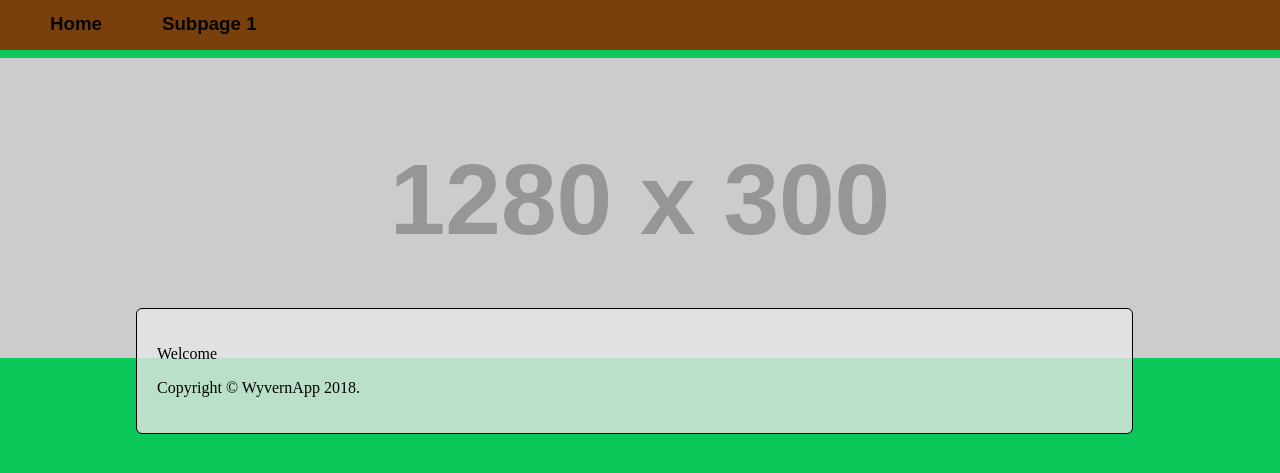
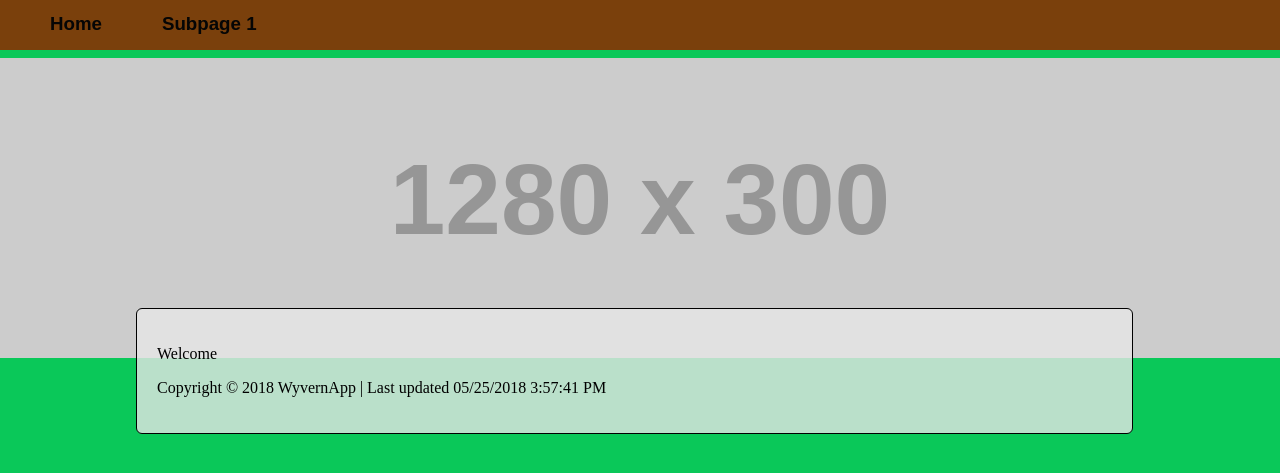
Before and after one commit to WyvernApp/wyvernapp.github.io, a Jekyll site: the page built from index.md, in a window 1280 px wide. Shown: the top 473 px of the page. Built offline with Jekyll 4.4.1, drawn with Linux system fonts in a browser that asks for light colours; part of the change alters nothing that is shown.

Commit message:
Add footer content

```diff
--- a/_layouts/home.html
+++ b/_layouts/home.html
@@ -5,6 +5,7 @@
   <meta charset="utf-8">
   <title>{{ site.title }}</title>
   <link href="assets/css/main.css" rel="stylesheet" type="text/css" />
+  <script src="date.js"></script>
 </head>
 
 <body>
@@ -26,7 +27,11 @@
     </section>
 
     <footer>
-      <p>Copyright &copy; WyvernApp 2018.</p>
+      <p>Copyright &copy; 2018 WyvernApp | Last updated
+        <script>
+          document.write(formatDate(document.lastModified));
+        </script>
+      </p>
     </footer>
   </div>
 </body>
--- /dev/null
+++ b/date.js
@@ -0,0 +1,27 @@
+function formatDate(date) {
+  var d = new Date(date);
+  var hh = d.getHours();
+  var m = d.getMinutes();
+  var s = d.getSeconds();
+  var dd = "AM";
+  var h = hh;
+
+  if (h >= 12) {
+    h = hh - 12;
+    dd = "PM";
+  }
+  if (h == 0) {
+    h = 12;
+  }
+  m = m < 10 ? "0" + m : m;
+
+  s = s < 10 ? "0" + s : s;
+
+  var pattern = new RegExp("0?" + hh + ":" + m + ":" + s);
+
+  var replacement = h + ":" + m;
+  replacement += ":" + s;
+  replacement += " " + dd;
+
+  return date.replace(pattern, replacement);
+}
```
